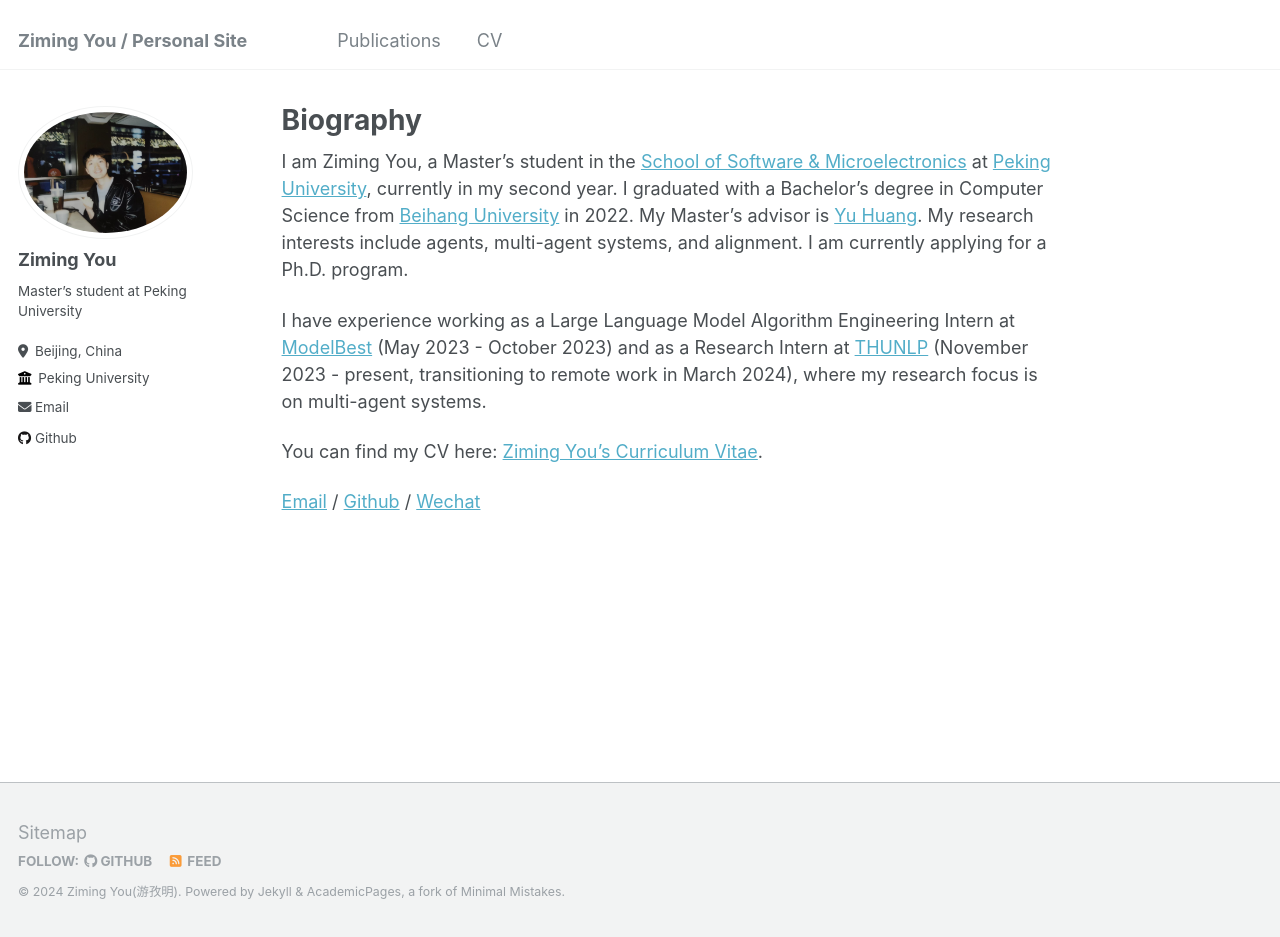
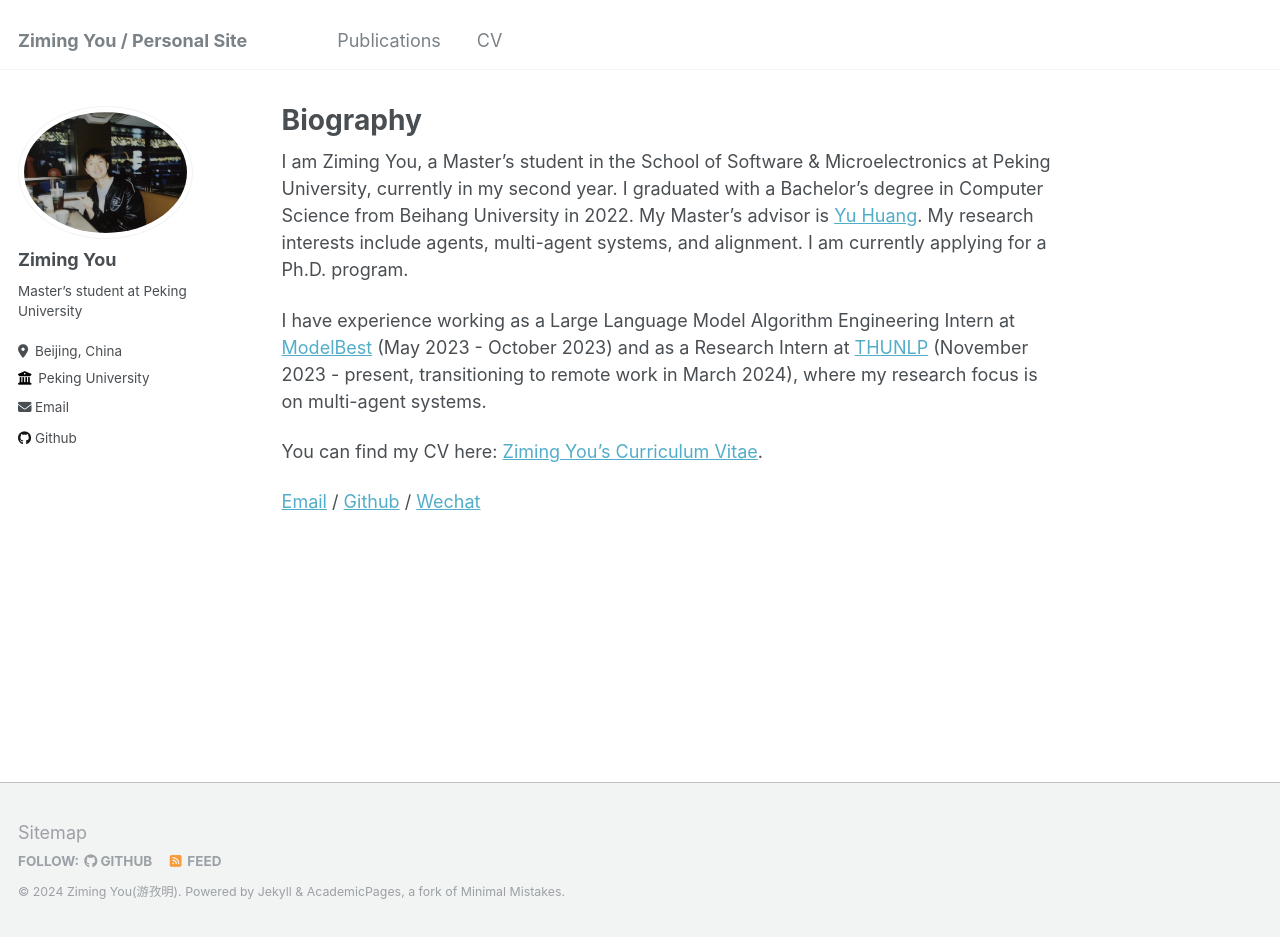
Before and after one commit to Luffyzm3D2Y/Luffyzm3D2Y.github.io, a Jekyll site: the page built from _pages/about.md, in a window 1280 px wide and 937 px high. Built offline with Jekyll 4.4.1, drawn with Linux system fonts in a browser that asks for light colours; some of the changed lines change nothing that is shown.

Commit message:
Update about.md

```diff
--- a/_pages/about.md
+++ b/_pages/about.md
@@ -6,7 +6,7 @@
   - /about/
   - /about.html
 ---
-I am Ziming You, a Master’s student in the [School of Software & Microelectronics](https://www.ss.pku.edu.cn/) at [Peking University](https://www.pku.edu.cn/), currently in my second year. I graduated with a Bachelor’s degree in Computer Science from [Beihang University](https://buaa.edu.cn/) in 2022. My Master’s advisor is [Yu Huang](https://group.pku.edu.cn/hy/zh_CN/index.htm). My research interests include agents, multi-agent systems, and alignment. I am currently applying for a Ph.D. program.
+I am Ziming You, a Master’s student in the School of Software & Microelectronics at Peking University, currently in my second year. I graduated with a Bachelor’s degree in Computer Science from Beihang University in 2022. My Master’s advisor is [Yu Huang](https://group.pku.edu.cn/hy/zh_CN/index.htm). My research interests include agents, multi-agent systems, and alignment. I am currently applying for a Ph.D. program.
 
 I have experience working as a Large Language Model Algorithm Engineering Intern at [ModelBest](https://modelbest.cn/) (May 2023 - October 2023) and as a Research Intern at [THUNLP](https://nlp.csai.tsinghua.edu.cn/) (November 2023 - present, transitioning to remote work in March 2024), where my research focus is on multi-agent systems.
 
```
